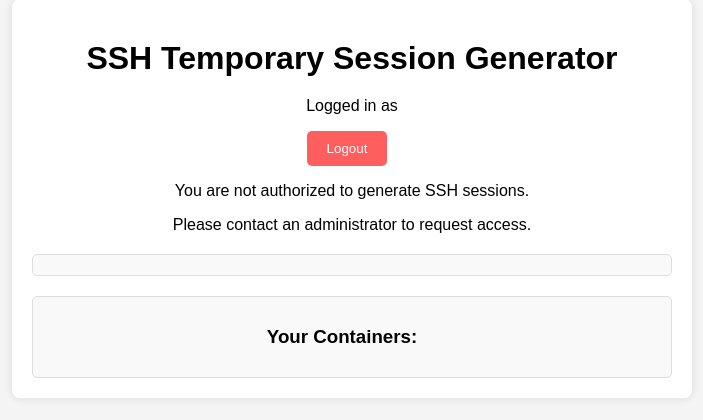
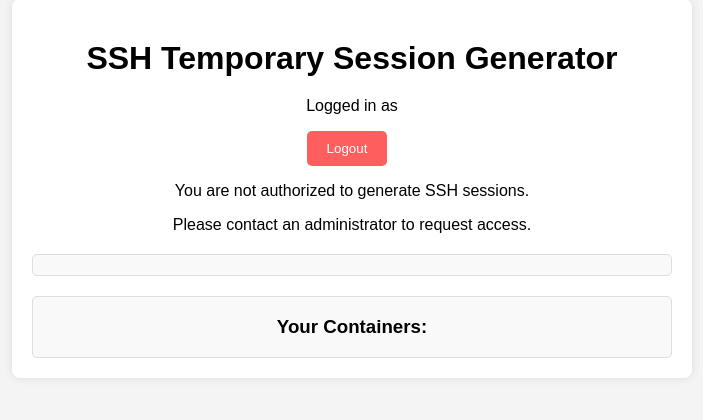
Before and after one commit to kokofixcomputers/TemporarySSHSessionManager, a Flask app: template templates/home.html in a window 1280 px wide. Shown: the part 51-471 px from the top of the page, without its empty margins (288-991 px from the left). Run offline with Flask 3, Linux system fonts and the light colour scheme; the template is opened without the code that fills it, so the values that code supplies are empty.

Commit message:
:lipstick: style: attempt 2
Signed-off-by: kokodev <koko@kokodev.cc>

```diff
--- a/static/styles.css
+++ b/static/styles.css
@@ -24,8 +24,8 @@
   #containers {
     display: flex;
     max-width: 100%;
+    padding: 0;
     flex-wrap: wrap; /* Allows wrapping to the next row if needed */
-    gap: 20px; /* Adds spacing between items */
     justify-content: center; /* Centers items horizontally */
   }
 
```
